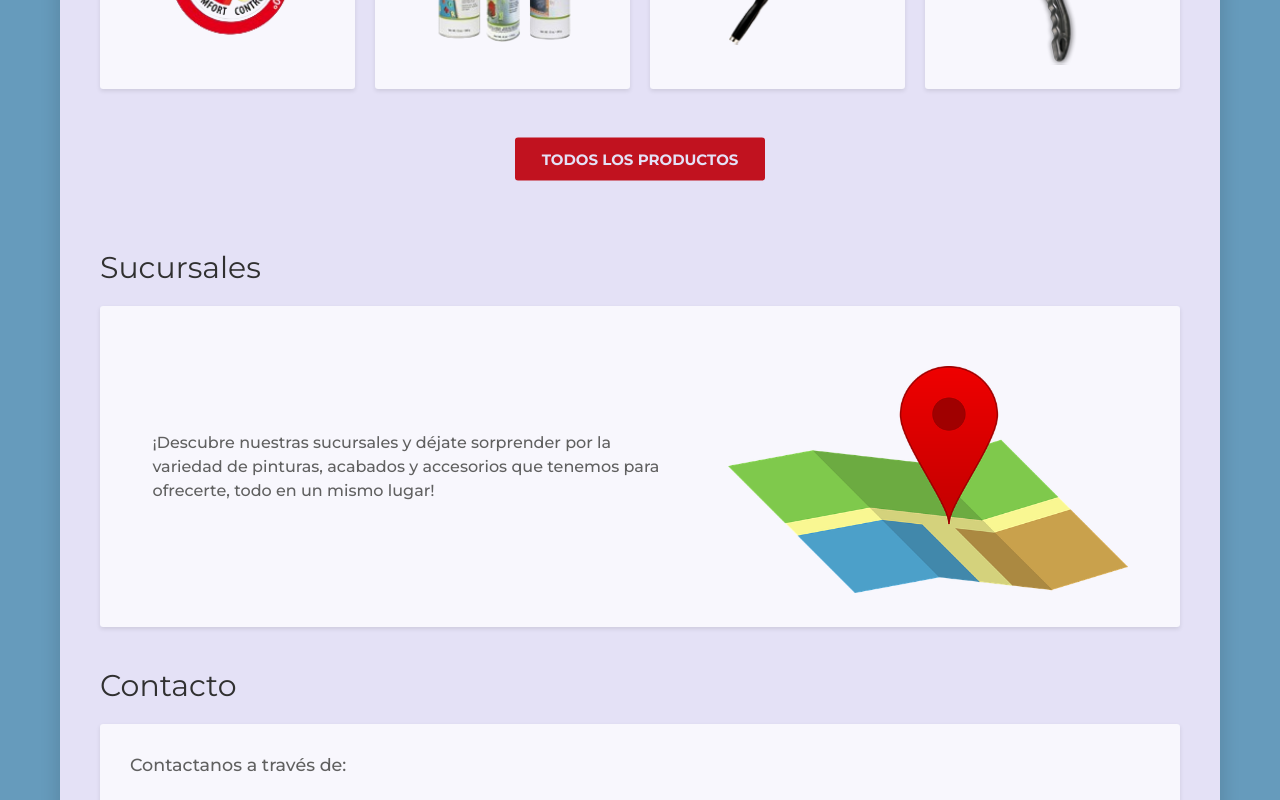
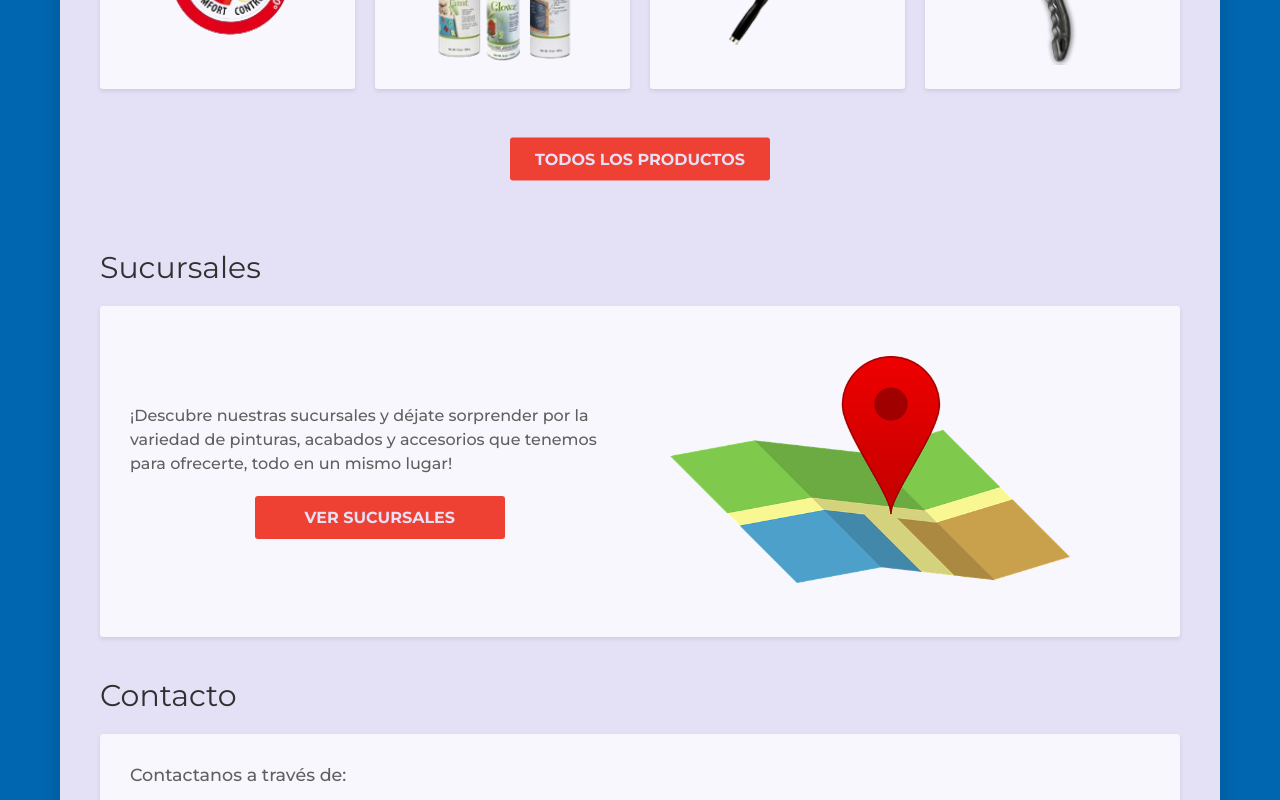
Before and after one commit to aztecstudio/pyaesa-website, a Next.js app: page / in a window 1280 px wide. Shown: the part 1000-1800 px from the top of the page. Built offline with nearby package versions, Linux system fonts and the light colour scheme.

Commit message:
Update some styles

```diff
--- a/src/components/home/Branches/Branches.module.scss
+++ b/src/components/home/Branches/Branches.module.scss
@@ -1,71 +1,63 @@
 .Branches {
-  padding: 2rem 4rem;
+  padding: 2rem;
 
   &__card {
     @include card();
-    display: flex;
-    flex-direction: column;
+    @include flex(column, center, center);
     gap: 2rem;
     padding: 3rem;
+  }
 
+  &__description {
     p {
       font-size: 1.4rem;
       line-height: 2.1rem;
       text-align: left;
-      padding: 2rem 2rem 0;
+      padding: 1rem 1rem 0;
+      margin-bottom: 2rem;
     }
 
     a {
       @include btn($bgColor: $contrast-primary);
-      position: absolute;
-      top: 50%;
-      left: 50%;
-      transform: translate(-50%, -50%);
-      opacity: 0;
-      transition: opacity .5s ease;
-    }
-
-    &:hover {
-
-      p,
-      img {
-        opacity: 0.5;
-      }
-
-      a {
-        opacity: 1;
-      }
+      display: block;
+      margin: auto;
     }
   }
 
   &__img {
-    text-align: center;
-    margin-top: 3rem;
+    padding: 2rem;
 
     img {
       width: 100%;
       max-width: 400px;
       height: auto;
+      margin: auto;
       object-fit: cover;
     }
   }
 
+  @include mobileLg {
+    padding: 2rem 4rem;
+  }
+
   @include desktop {
-
     &__card {
       justify-content: space-around;
       align-items: center;
       flex-direction: row;
+    }
+
+    &__description {
+      width: 50%;
 
       p {
-        width: 50%;
         font-size: 1.6rem;
         line-height: 2.4rem;
         padding: 0;
       }
     }
 
-    &__ {
+    &__img {
       width: 50%;
     }
   }
--- a/src/components/home/Branches/index.js
+++ b/src/components/home/Branches/index.js
@@ -7,11 +7,14 @@ export const Branches = () => {
 		<section className={styles.Branches}>
 			<h2>Sucursales</h2>
 			<div className={styles.Branches__card}>
-				<p>
-					¡Descubre nuestras sucursales y déjate sorprender por la variedad de
-					pinturas, acabados y accesorios que tenemos para ofrecerte, todo en un
-					mismo lugar!
-				</p>
+				<div className={styles.Branches__description}>
+					<p>
+						¡Descubre nuestras sucursales y déjate sorprender por la variedad de
+						pinturas, acabados y accesorios que tenemos para ofrecerte, todo en
+						un mismo lugar!
+					</p>
+					<Link href='/sucursales'>Ver sucursales</Link>
+				</div>
 				<div className={styles.Branches__img}>
 					<Image
 						src='/images/location.png'
@@ -20,7 +23,6 @@ export const Branches = () => {
 						alt='Cepillo de Alambre corto SW'
 					/>
 				</div>
-				<Link href='/sucursales'>Ver sucursales</Link>
 			</div>
 		</section>
 	);
--- a/src/components/home/Contact/Contact.module.scss
+++ b/src/components/home/Contact/Contact.module.scss
@@ -1,5 +1,5 @@
 .Contact {
-  padding: 2rem 4rem;
+  padding: 2rem;
 
   &__card {
     @include card();
@@ -13,7 +13,6 @@
   }
 
   &__contactUs {
-    display: flex;
     @include flex(column, null, center);
     padding: 1rem 0;
 
@@ -41,10 +40,6 @@
         margin-top: 0;
       }
     }
-
-    @include desktop {
-      @include flex(row, space-around, center);
-    }
   }
 
   &__form {
@@ -56,4 +51,17 @@
     }
   }
 
+  @include mobileLg {
+    padding: 2rem 4rem;
+  }
+
+  @include desktop {
+    &__contactUs {
+      @include flex(row, space-around, center);
+
+      a {
+        margin-top: 0;
+      }
+    }
+  }
 }
--- a/src/components/home/MainProducts/MainProducts.module.scss
+++ b/src/components/home/MainProducts/MainProducts.module.scss
@@ -1,5 +1,5 @@
 .MainProducts {
-  padding: 2rem 4rem;
+  padding: 2rem;
 
   &__gridContainer {
     display: grid;
@@ -24,7 +24,7 @@
 
     &:hover {
       img {
-        opacity: 0.5;
+        opacity: 0.4;
       }
 
       a {
@@ -50,7 +50,7 @@
     font-size: 1.5rem;
 
     a {
-      @include btn($bgColor: $contrast-primary);
+      @include btn(260px, $contrast-primary);
       position: absolute;
       top: 50%;
       left: 50%;
@@ -58,12 +58,16 @@
       transition: opacity .4s ease;
     }
 
-    @media (min-width: 500px) {
-      grid-column: 1 / 3;
+    @media (min-width: 460px) {
+      grid-column: 1 / -1;
     }
 
     @media (min-width: 737px) {
       grid-column: 2 / 4;
     }
   }
+
+  @include mobileLg {
+    padding: 2rem 4rem;
+  }
 }
--- a/src/components/home/Overview/Overview.module.scss
+++ b/src/components/home/Overview/Overview.module.scss
@@ -1,6 +1,6 @@
 .Overview {
   height: auto;
-  padding: 2rem 4rem;
+  padding: 0 2rem 2rem;
   font-size: 1.4rem;
   text-align: center;
 
@@ -31,6 +31,10 @@
     text-align: center;
   }
 
+  @include mobileLg {
+    padding: 2rem 4rem;
+  }
+
   @include desktop {
     font-size: 1.6rem;
 
--- a/src/scss/_mixins.scss
+++ b/src/scss/_mixins.scss
@@ -1,3 +1,9 @@
+@mixin mobileLg {
+  @media (min-width: 500px) {
+    @content;
+  }
+}
+
 @mixin tablet {
   @media (min-width: 768px) {
     @content;
@@ -18,7 +24,7 @@
 }
 
 @mixin btn ($maxWidth: 250px, $bgColor) {
-  width: 80%;
+  width: 100%;
   max-width: $maxWidth;
   padding: 1.2rem 2rem;
   text-align: center;
@@ -27,6 +33,13 @@
   font-weight: bold;
   text-transform: uppercase;
   border-radius: .3rem;
+  transition: background-color .2s ease;
+
+  &:hover {
+    background-color: transparent;
+    color: $bgColor;
+    outline: 2px solid $bgColor;
+  }
 }
 
 @mixin card {
--- a/src/scss/_variables.scss
+++ b/src/scss/_variables.scss
@@ -2,8 +2,8 @@ $color-primary: #e4e1f6;
 $color-secondary: #333333;
 $text-color: #303030;
 $text-color-soft: #606060;
-$gradient: linear-gradient(270deg, #669bbc, #c1121f);
-$contrast-primary: #c1121f;
-$contrast-secondary: #669bbc;
+$gradient: linear-gradient(270deg, #0066b0, #ef4034);
+$contrast-primary: #ef4034;
+$contrast-secondary: #0066b0;
 $shadow: rgba(0, 0, 0, 0.1);
 $shadow-3: rgba(0, 0, 0, 0.3);
--- a/src/scss/globals.scss
+++ b/src/scss/globals.scss
@@ -58,3 +58,12 @@ h2 {
   font-size: 3rem;
   font-weight: 400;
 }
+
+p,
+a {
+  font-size: 1.4rem;
+
+  @include desktop {
+    font-size: 1.6rem;
+  }
+}
```
